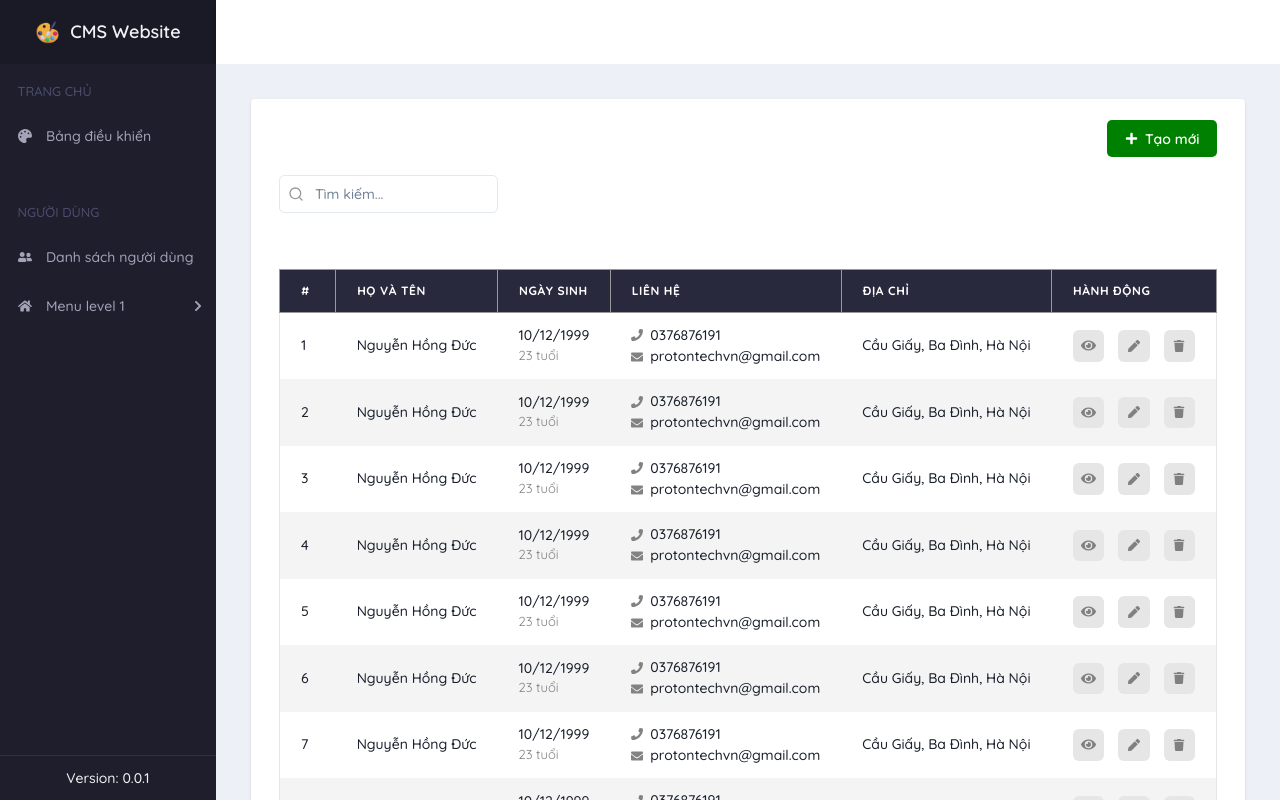
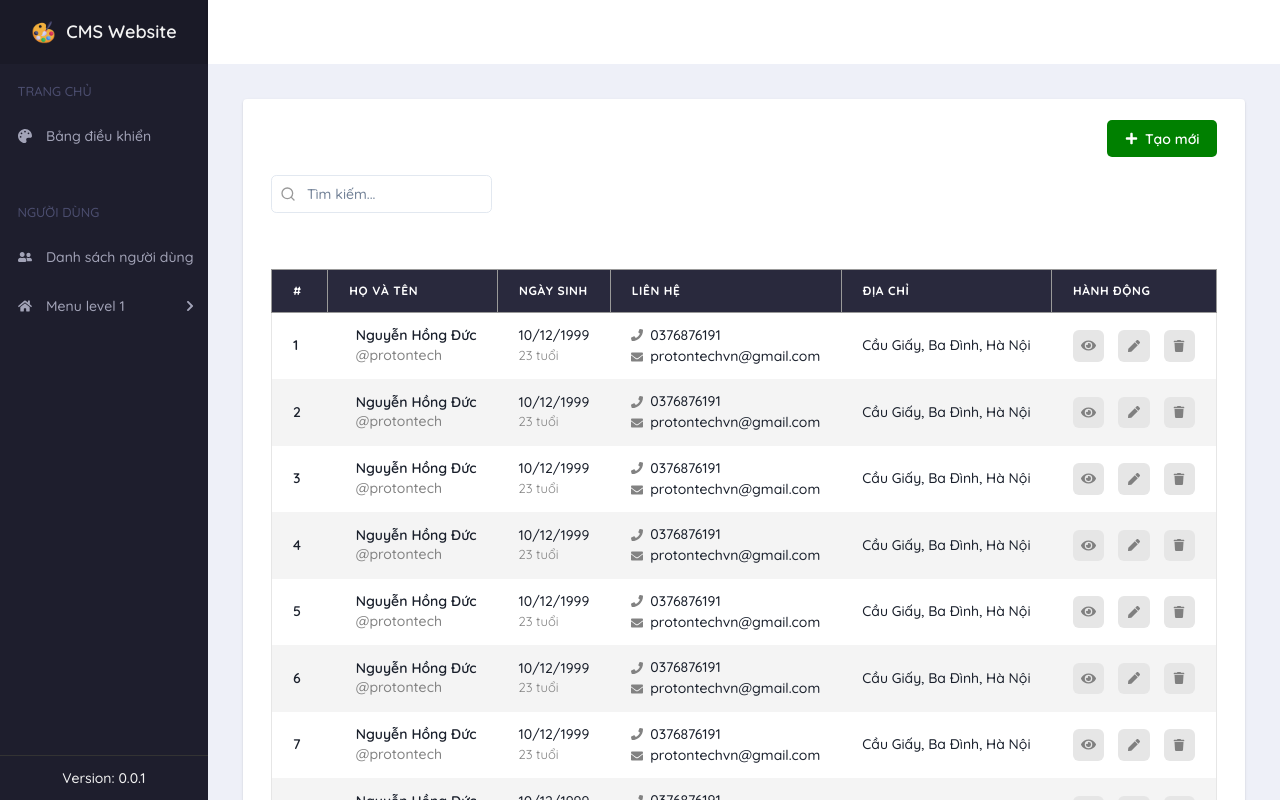
Before and after one commit to ducnguyenhong/base-react-cms, a React (Create React App) app: page /users/1 in a window 1280 px wide. Shown: the top 800 px of the page. Built offline with nearby package versions, Linux system fonts and the light colour scheme.

Commit message:
Update user page

```diff
--- a/src/pages/user/list/table/custom-field/full-name.js
+++ b/src/pages/user/list/table/custom-field/full-name.js
@@ -0,0 +1,27 @@
+import { Flex, Image, Text } from '@chakra-ui/react';
+import ImgUserAvatar from 'assets/images/user-avatar.png';
+import { memo } from 'react';
+import { Link } from 'react-router-dom';
+
+const FullName = ({ item }) => {
+  const { fullName, username, id, avatar } = item;
+
+  return (
+    <Flex align="center" gap={2}>
+      <Link to={`/users/detail/${id}`}>
+        <Image src={avatar} fallbackSrc={ImgUserAvatar} boxSize="38px" borderRadius="full" />
+      </Link>
+
+      <Flex direction="column" gap={0.5}>
+        <Link to={`/users/detail/${id}`}>
+          <Text as="span" fontWeight={600}>
+            {fullName}
+          </Text>
+        </Link>
+        <Text color="#828282">@{username}</Text>
+      </Flex>
+    </Flex>
+  );
+};
+
+export default memo(FullName);
--- a/src/pages/user/list/table/user-table.js
+++ b/src/pages/user/list/table/user-table.js
@@ -2,8 +2,10 @@ import { Box, Text } from '@chakra-ui/react';
 import Table from 'components/table';
 import { Action } from 'components/table-control';
 import { memo, useCallback } from 'react';
+import { Link } from 'react-router-dom';
 import BirthDate from './custom-field/birth-date';
 import Contact from './custom-field/contact';
+import FullName from './custom-field/full-name';
 
 const UserTable = () => {
   const header = [
@@ -32,6 +34,7 @@ const UserTable = () => {
   const data = Array.from(Array(10).keys()).map((item) => ({
     id: item + 1,
     fullName: 'Nguyễn Hồng Đức',
+    username: 'protontech',
     avatar: '',
     gender: 'MALE',
     birthDate: 944845200000,
@@ -41,11 +44,26 @@ const UserTable = () => {
   }));
 
   const renderItem = useCallback((field, item) => {
+    if (!item || !item[field]) {
+      return null;
+    }
     if (field === 'birthDate') {
       return <BirthDate item={item} />;
     }
     if (field === 'phone') {
       return <Contact item={item} />;
+    }
+    if (field === 'fullName') {
+      return <FullName item={item} />;
+    }
+    if (field === 'id') {
+      return (
+        <Link to={`/users/detail/${item.id}`}>
+          <Text as="span" fontWeight={600}>
+            {item.id}
+          </Text>
+        </Link>
+      );
     }
     return <Text>{item[field]}</Text>;
   }, []);
```
Also changed, not shown: src/assets/images/user-avatar.png (added).
